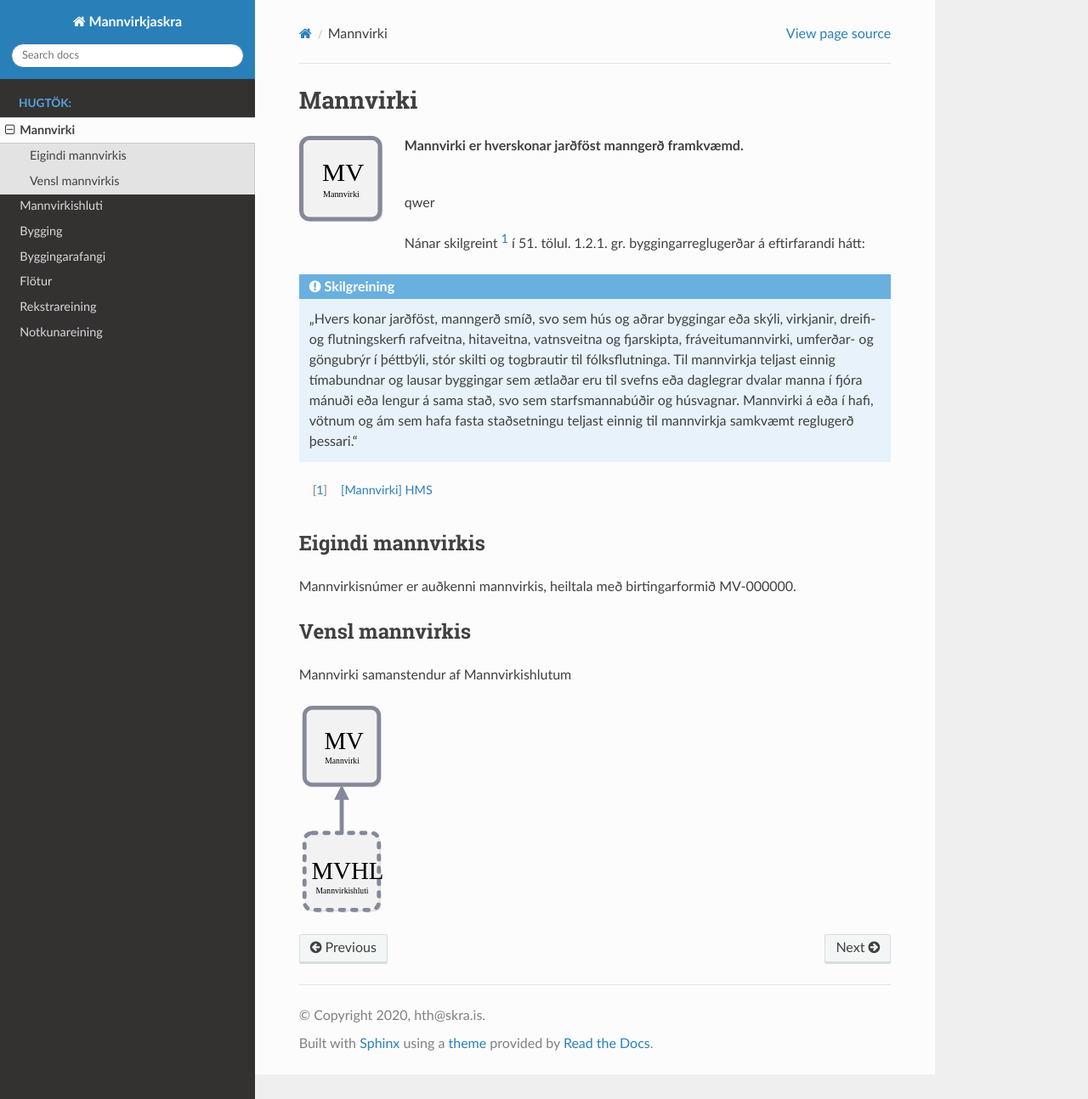
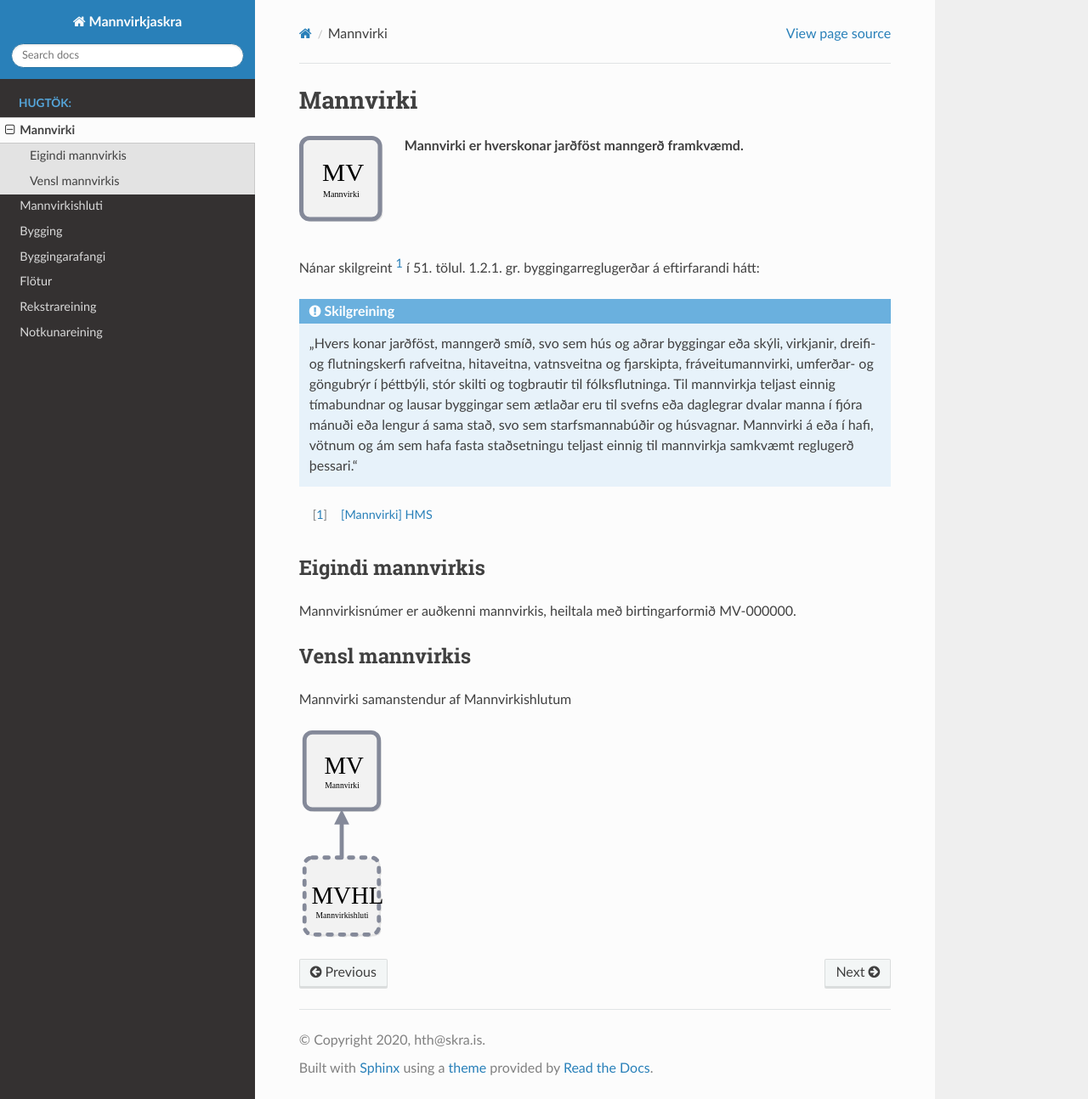
Before and after one commit to hthl/Mannvirkjaskra, a Sphinx documentation site: the page built from source/mannvirki.rst, in a window 1280 px wide and 1294 px high. Shown: the whole window at 85% size. Built offline with Sphinx 7.4.7 and the Read the Docs theme 2.0.0, drawn with Linux system fonts in a browser that asks for light colours.

Commit message:
Update mannvirki.rst

```diff
--- a/source/mannvirki.rst
+++ b/source/mannvirki.rst
@@ -8,11 +8,9 @@ Mannvirki
 
 **Mannvirki er hverskonar jarðföst manngerð framkvæmd.**
 
-.. raw:: html
-
-  <br/>
-
-qwer
+|
+|
+|
 
 Nánar skilgreint [#]_ í 51. tölul. 1.2.1. gr. byggingarreglugerðar á eftirfarandi hátt:
 
```
